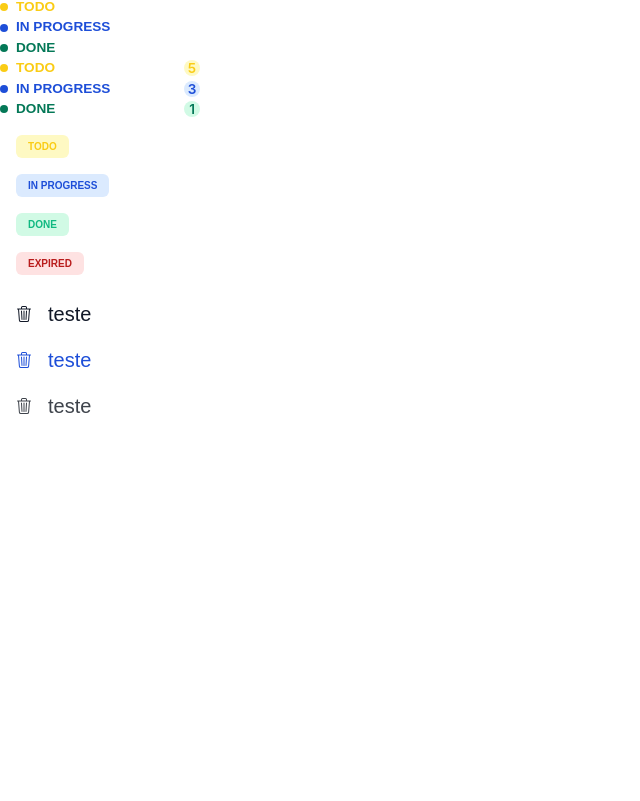
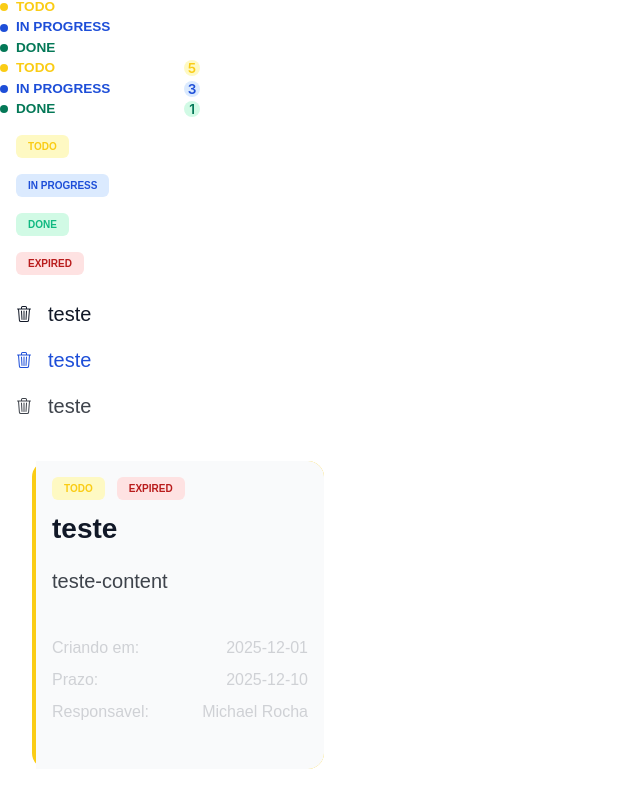
Before and after one commit to michaelprocha/todo-json-server, a React (Vite) app: page / in a window 1280 px wide. Shown: the part 483-1284 px from the top of the page, without its empty margins (0-640 px from the left). Before the commit the page ends 912 px from the top, so only its background shows below. Built offline with nearby package versions, Linux system fonts and the light colour scheme.

Commit message:
finalize components

```diff
--- a/src/App.tsx
+++ b/src/App.tsx
@@ -10,6 +10,7 @@ import DescGroupCardText from "./components/DescGroupCardText";
 import DescGroup from "./components/DescGroup";
 import TagCard from "./components/TagCard";
 import Link from "./components/Link";
+import Card from "./components/Card";
 
 const router = createBrowserRouter([
 	{
@@ -74,6 +75,16 @@ const router = createBrowserRouter([
 				<Link color="tertiary" svg={TrashIcon}>
 					teste
 				</Link>
+				<div className="p-8">
+					<Card
+						tags={["todo", "expired"]}
+						title="teste"
+						content="teste-content"
+						createdAt="2025-12-01"
+						deadline="2025-12-10"
+						responsable="Michael Rocha"
+					></Card>
+				</div>
 			</>
 		),
 	},
--- /dev/null
+++ b/src/components/Card.tsx
@@ -0,0 +1,74 @@
+import TagCard from "./TagCard";
+import { type ComponentProps } from "react";
+import { tv, type VariantProps } from "tailwind-variants";
+
+const card = tv({
+	base: "h-77 w-73 rounded-2xl pl-1",
+	variants: {
+		color: {
+			primary: "bg-yellow-mustard",
+			secondary: "bg-blue-dark",
+			tertiary: "bg-green",
+		},
+	},
+	defaultVariants: {
+		color: "primary",
+	},
+});
+
+type Tag = "todo" | "in progress" | "done" | "expired";
+
+type CardProps = VariantProps<typeof card> &
+	ComponentProps<"div"> & {
+		tags: Tag[];
+		title: string;
+		content: string;
+		createdAt: string;
+		deadline: string;
+		finalize?: string;
+		responsable: string;
+	};
+
+function Card({ color, className, tags, title, content, createdAt, deadline, finalize, responsable, ...props }: CardProps) {
+	return (
+		<div className={card({ color, className })} {...props}>
+			<div className={`bg-white-light p-4 h-full rounded-r-2xl`}>
+				<div className="flex gap-3 mb-2">
+					{tags.map((tag) => (
+						<TagCard
+							color={`${tag === "todo" ? "primary" : tag === "in progress" ? "secondary" : tag === "done" ? "tertiary" : "complementary"}`}
+						>
+							{tag}
+						</TagCard>
+					))}
+				</div>
+				<h2 className="text-xl font-semibold font-roboto text-midnight mb-4">{title}</h2>
+				<p className="font-inter text-lg text-gray mb-2">{content}</p>
+				<div className="flex flex-col gap-2 mt-10">
+					<p className="text-base text-zinc font-inter flex justify-between">
+						<span>Criando em:</span>
+						{createdAt}
+					</p>
+					<p className="text-base text-zinc font-inter flex justify-between">
+						<span>Prazo:</span>
+						{deadline}
+					</p>
+					<p className="text-base text-zinc font-inter flex justify-between">
+						<span>Responsavel:</span>
+						{responsable}
+					</p>
+					{finalize ? (
+						<p className="text-base text-zinc font-inter flex justify-between">
+							<span>Finalizado:</span>
+							{finalize}
+						</p>
+					) : (
+						""
+					)}
+				</div>
+			</div>
+		</div>
+	);
+}
+
+export default Card;
--- a/src/style.css
+++ b/src/style.css
@@ -33,5 +33,6 @@
     --text-sm: 0.85rem;
     --text-base: 1rem;
     --text-lg: 1.25rem;
-    --text-xl: 2.25rem;
+    --text-xl: 1.75rem;
+    --text-2xl: 2.25rem;
 }
```
